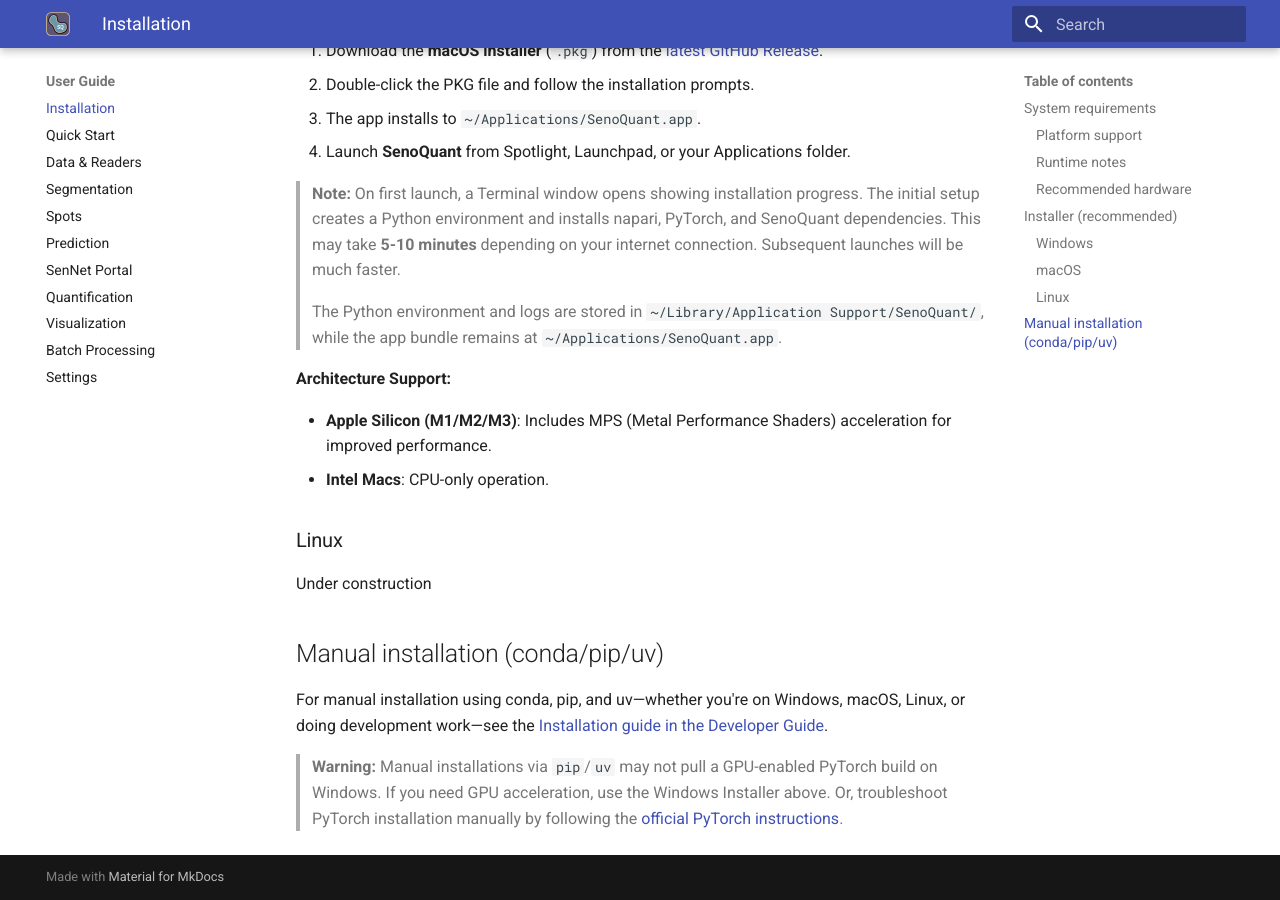
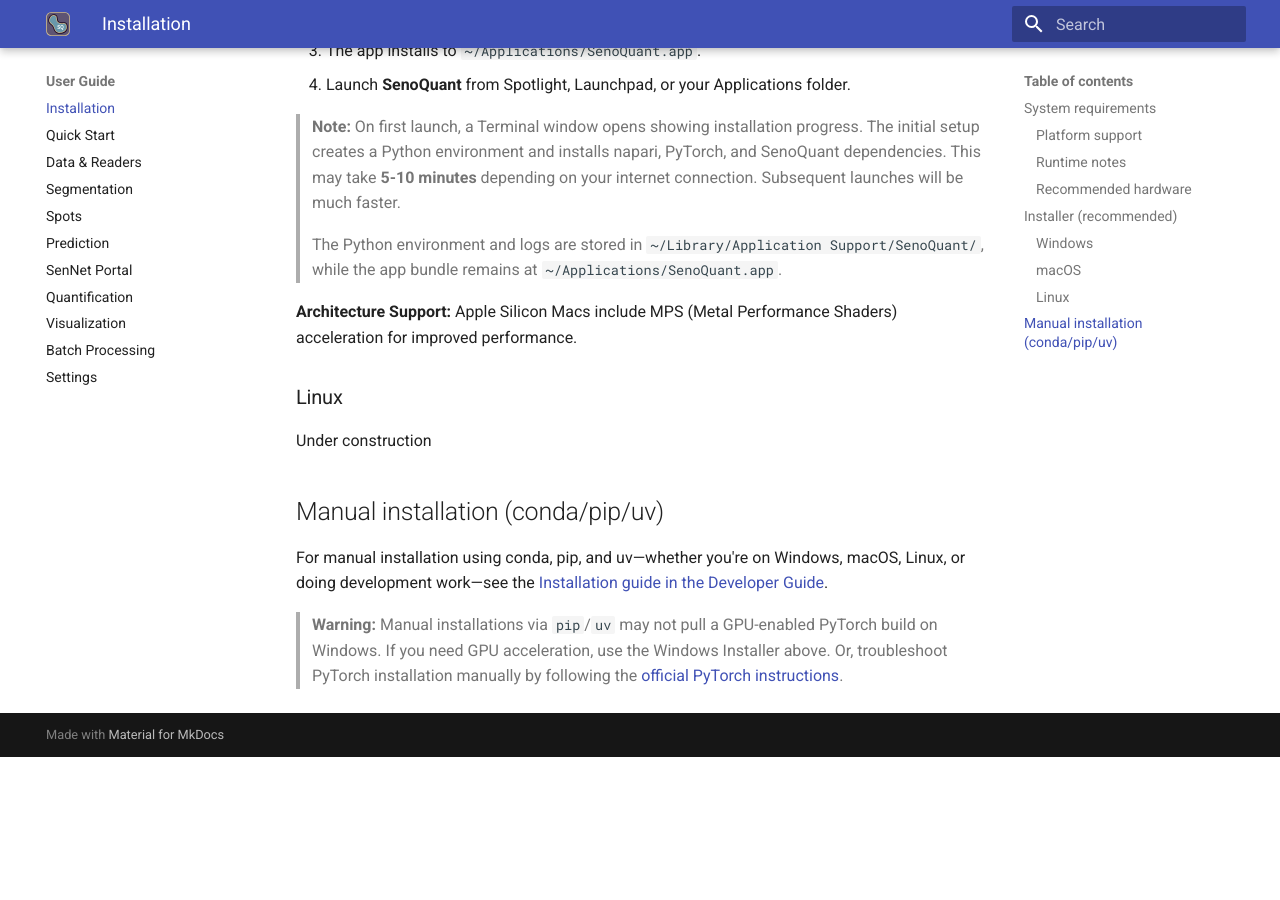
Before and after one commit to HaamsRee/senoquant, an MkDocs documentation site: the page built from docs/user/installation.md, in a window 1280 px wide and 900 px high, scrolled down 2169 px. Built offline with MkDocs 1.6.1 and Material for MkDocs 9.7.7, drawn with Linux system fonts in a browser that asks for light colours; after the commit the page ends 2926 px from its top, so only the background shows below that; some of the changed text lies outside the part shown.

Commit message:
Remove Intel Mac installer support notes

```diff
--- a/docs/user/installation.md
+++ b/docs/user/installation.md
@@ -13,16 +13,14 @@
 ### Platform support
 
 - **Windows installer**: 64-bit Windows (`x64`).
-- **macOS installer**: macOS 10.15 or later.
-- **macOS hardware**: Apple Silicon and Intel are both supported.
+- **macOS installer**: Apple Silicon Macs running macOS 10.15 or later.
 - **Linux**: Installer support is under construction.
 
 ### Runtime notes
 
 - **Manual installs** require Python 3.11.
 - **Windows** can use GPU acceleration when a compatible PyTorch/CUDA setup is available.
-- **Apple Silicon** can use MPS acceleration.
-- **Intel Macs** currently run CPU-only.
+- **Apple Silicon Macs** can use MPS acceleration.
 
 ### Recommended hardware
 
@@ -71,10 +69,7 @@
 
 > The Python environment and logs are stored in `~/Library/Application Support/SenoQuant/`, while the app bundle remains at `~/Applications/SenoQuant.app`.
 
-**Architecture Support:**
-
-- **Apple Silicon (M1/M2/M3)**: Includes MPS (Metal Performance Shaders) acceleration for improved performance.
-- **Intel Macs**: CPU-only operation.
+**Architecture Support:** Apple Silicon Macs include MPS (Metal Performance Shaders) acceleration for improved performance.
 
 ### Linux
 
```
Also changed, not shown: docs/developer/installer.md (+2 -6 lines), installer/macos/README.md (+3 -7 lines).
